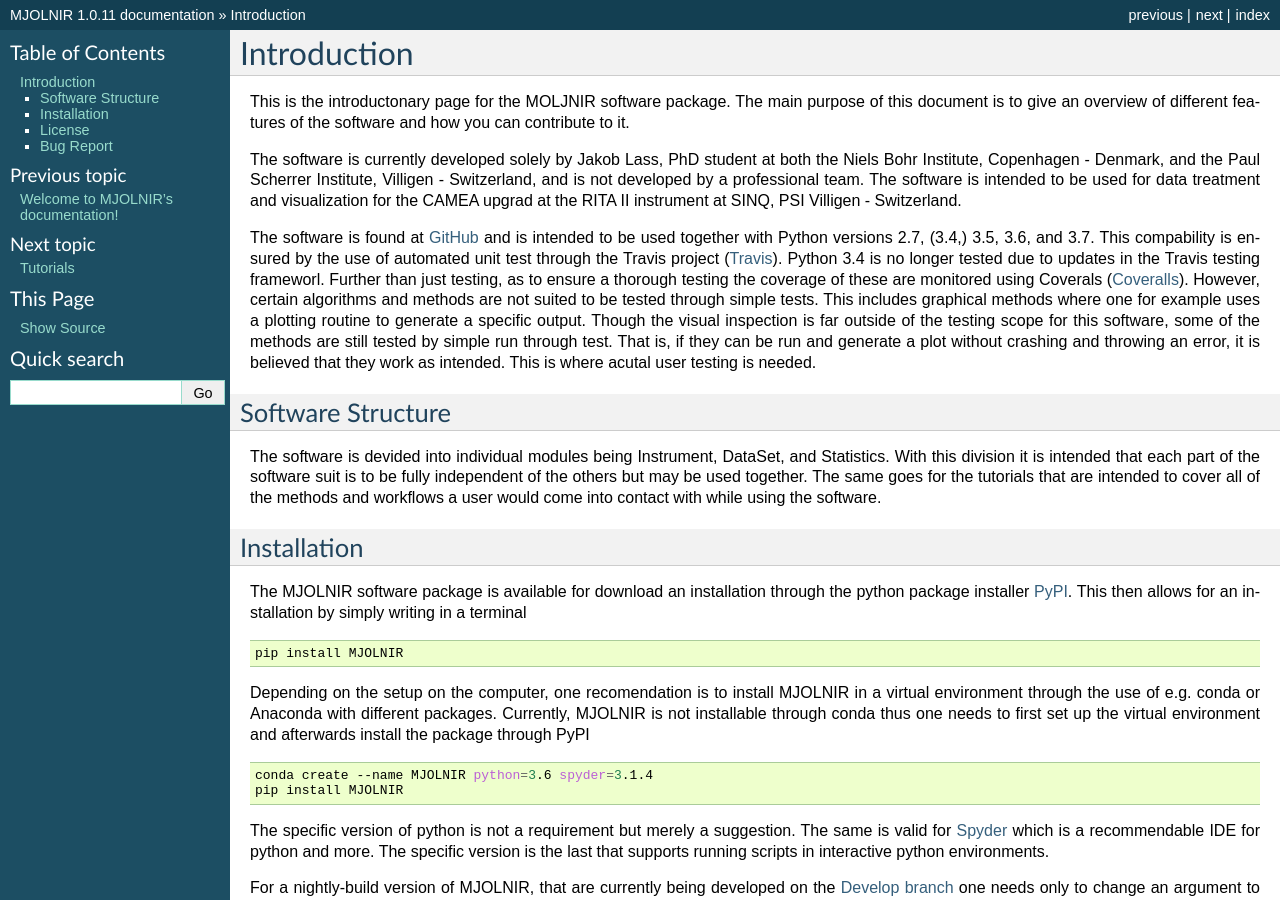
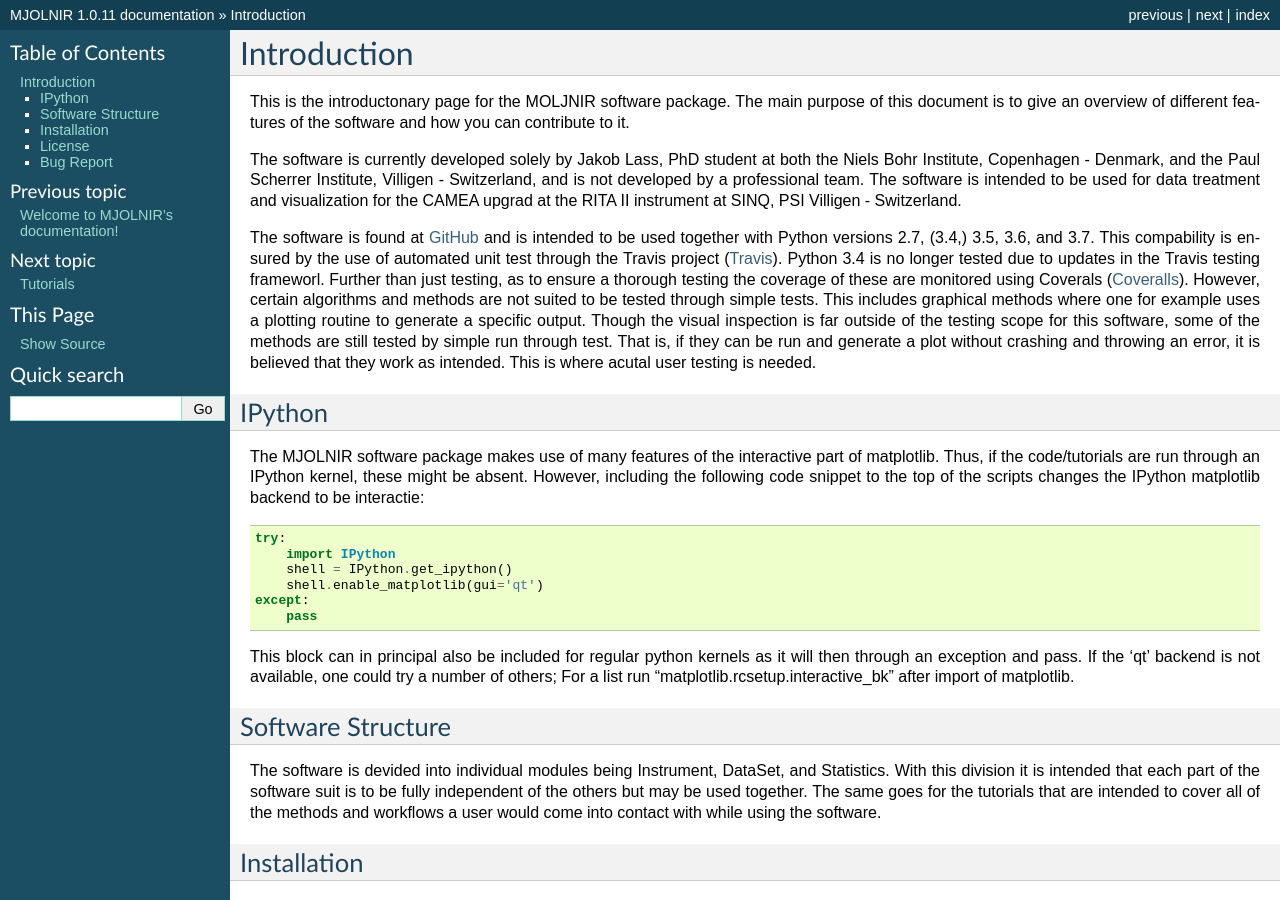
Before and after one commit to MJOLNIRPackage/MJOLNIR, a Sphinx documentation site: the page built from docs/Introduction.rst, in a window 1280 px wide and 900 px high. Built offline with Sphinx 7.4.7, drawn with Linux system fonts in a browser that asks for light colours.

Commit message:
Add short description of making matplotlib interactive in IPython

```diff
--- a/docs/Introduction.rst
+++ b/docs/Introduction.rst
@@ -13,6 +13,22 @@ The software is found at GitHub_ and is intended to be used together with Python
 .. to be working on its one without the need of other peices or moduels. However,
 .. some possitive synagy is possible....
 
+
+IPython
+^^^^^^^
+
+The MJOLNIR software package makes use of many features of the interactive part of matplotlib. Thus, if the code/tutorials are run through an IPython kernel, these might be absent. However, including the following code snippet to the top of the scripts changes the IPython matplotlib backend to be interactie:
+
+.. code-block:: python
+
+    try:
+        import IPython
+        shell = IPython.get_ipython()
+        shell.enable_matplotlib(gui='qt')
+    except:
+        pass
+
+This block can in principal also be included for regular python kernels as it will then through an exception and pass. If the 'qt' backend is not available, one could try a number of others; For a list run "matplotlib.rcsetup.interactive_bk" after import of matplotlib.
 
 Software Structure
 ^^^^^^^^^^^^^^^^^^
```
